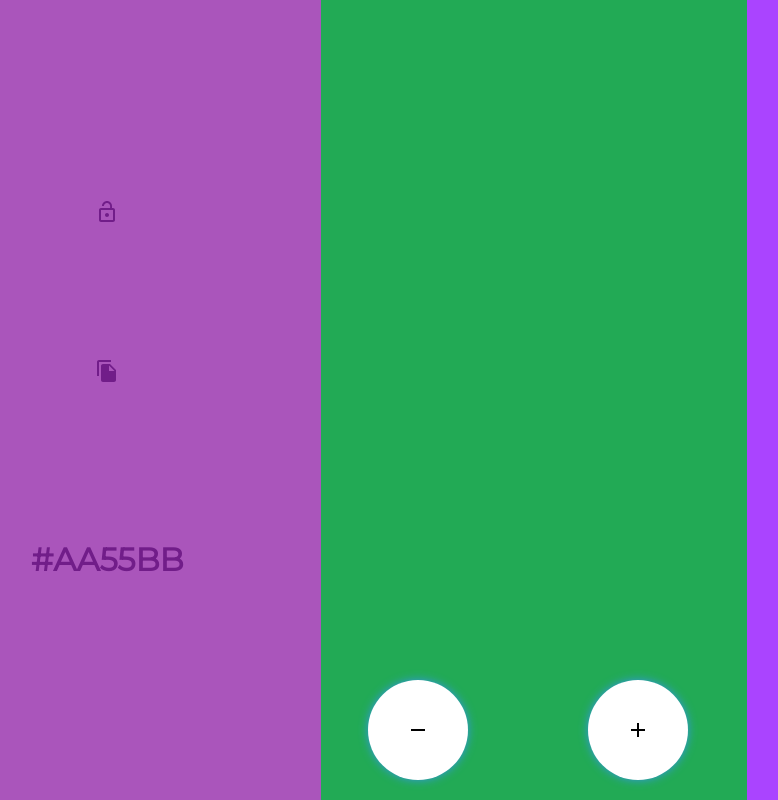
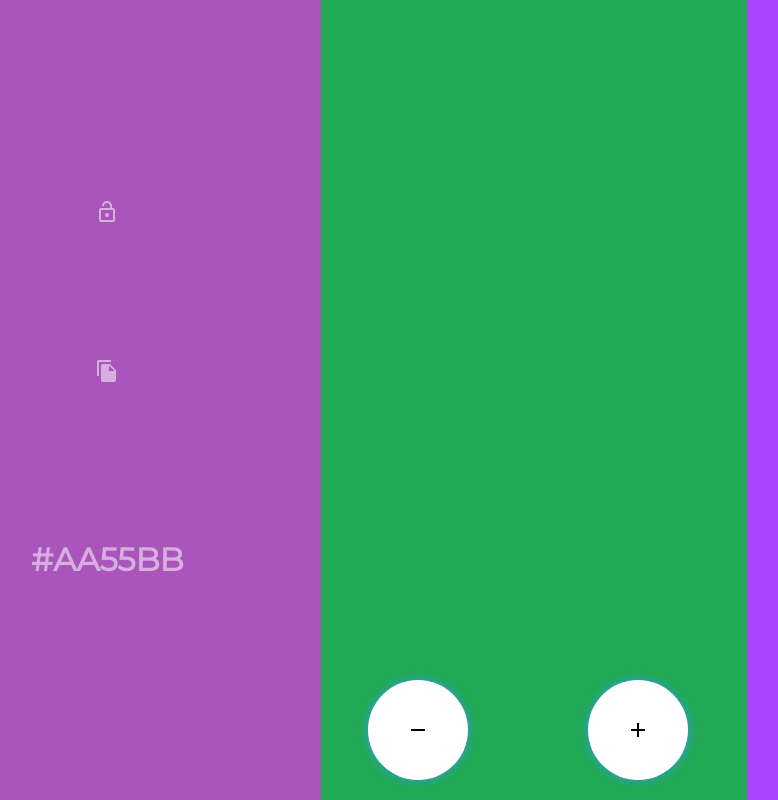
Before and after one commit to Sir-Martin-Esq-III/colors2, a React (Create React App) app: page / in a window 1280 px wide. Shown: the whole page, without its empty margins (106-884 px from the left). Built offline with nearby package versions, Linux system fonts and the light colour scheme.

Commit message:
Maybe solved visibility issue?

```diff
--- a/package.json
+++ b/package.json
@@ -3,6 +3,7 @@
   "version": "0.1.0",
   "private": true,
   "dependencies": {
+    "@ctrl/tinycolor": "^3.4.0",
     "@material-ui/core": "^4.11.4",
     "@material-ui/icons": "^4.11.2",
     "@testing-library/jest-dom": "^5.14.1",
--- a/src/components/ColorBox.js
+++ b/src/components/ColorBox.js
@@ -3,8 +3,19 @@ import LockIcon from '@material-ui/icons/Lock';
 import FileCopyIcon from '@material-ui/icons/FileCopy';
 import LockOpenIcon from '@material-ui/icons/LockOpen';
 
+import tinycolor, { TinyColor } from '@ctrl/tinycolor';
+
 function ColorBox(props) {
 
+
+
+    var tc=new tinycolor(props.bgCol)
+    var itemColor
+    if(tc.isDark()){
+        itemColor=tc.lighten(25).toString();
+    }else{
+        itemColor=tc.darken(25).toString();
+    }
     const bWidth=100/props.boxWidth+"vw";
     const [locked, setLocked]=useState(false)
 
@@ -25,9 +36,9 @@ function ColorBox(props) {
         }
     }
     //Changes lock Icon
-    var lockIcon=<LockIcon style={{color:props.bgCol, mixBlendMode: "multiply"}} className="icon"  onClick={lockColor}/>
+    var lockIcon=<LockIcon style={{color:itemColor}} className="icon"  onClick={lockColor}/>
     if (!locked){
-        lockIcon=<LockOpenIcon style={{color:props.bgCol, mixBlendMode: "multiply"}} className="icon"  onClick={lockColor}/>
+        lockIcon=<LockOpenIcon style={{color:itemColor}} className="icon"  onClick={lockColor}/>
     }
 
     return (
@@ -35,8 +46,8 @@ function ColorBox(props) {
             <div className="colorBox-content">
                 <ul className="content-list">
                     {lockIcon}
-                    <FileCopyIcon style={{color:props.bgCol, mixBlendMode: "multiply"}}className="icon" onClick={clipboardColor}/>
-                    <h1 style={{color:props.bgCol, mixBlendMode: "multiply"}}className="icon"onClick={clipboardColor}>{props.bgCol}</h1>
+                    <FileCopyIcon style={{color:itemColor}}className="icon" onClick={clipboardColor}/>
+                    <h1 style={{color:itemColor}}className="icon"onClick={clipboardColor}>{props.bgCol}</h1>
                 </ul>
             </div>
 
```
Also changed, not shown: 1 other file (tests, documents, lock files or other folders).
